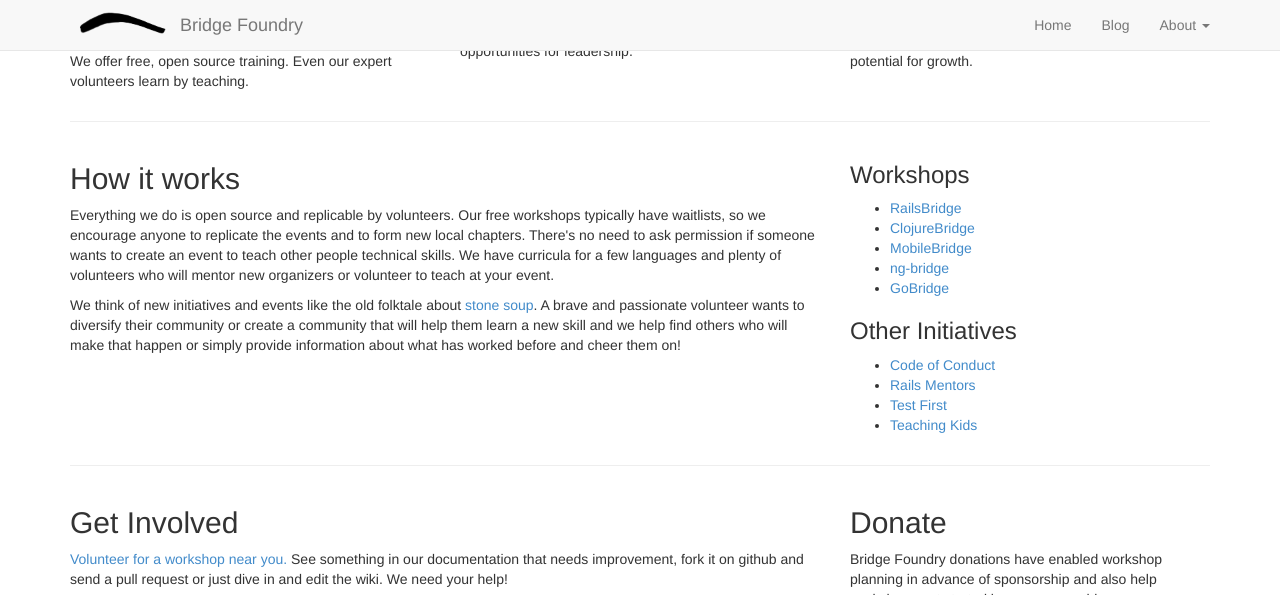
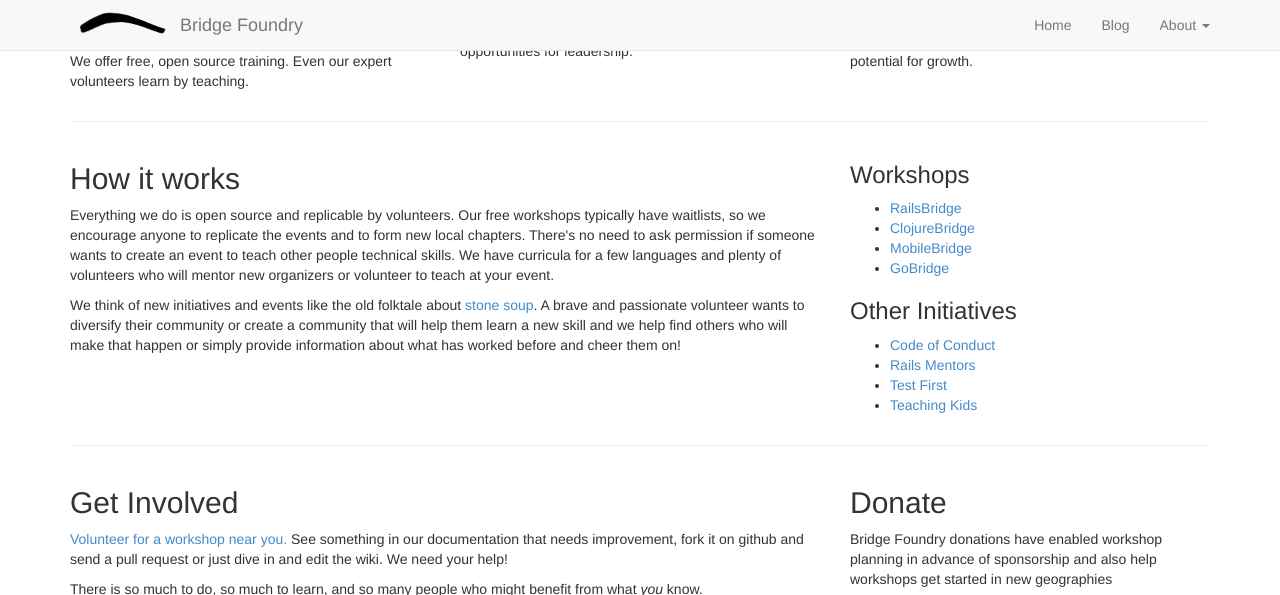
Before and after one commit to Satsaimistoowqp/bridgefoundry.github.io, a Jekyll site: the page built from index.html, in a window 1280 px wide and 900 px high, scrolled down 753 px, cut to the strip 0-595 px from the top of the window. Built offline with Jekyll 4.4.1, drawn with Linux system fonts in a browser that asks for light colours.

Commit message:
ngBridge is inactive, so removing for now
talked to @judytuna a while back and we decided to remove for now and we are happy to add it back when it becomes active

```diff
--- a/index.html
+++ b/index.html
@@ -42,7 +42,6 @@
           <li><a href="http://railsbridge.org/">RailsBridge</a></li>
           <li><a href="http://www.clojurebridge.org/">ClojureBridge</a></li>
           <li><a href="https://github.com/mobilebridge">MobileBridge</a></li>
-          <li><a href="https://github.com/ng-bridge">ng-bridge</a></li>
            <li><a href="https://github.com/gobridge">GoBridge</a></li>
           </ul>
 
```
